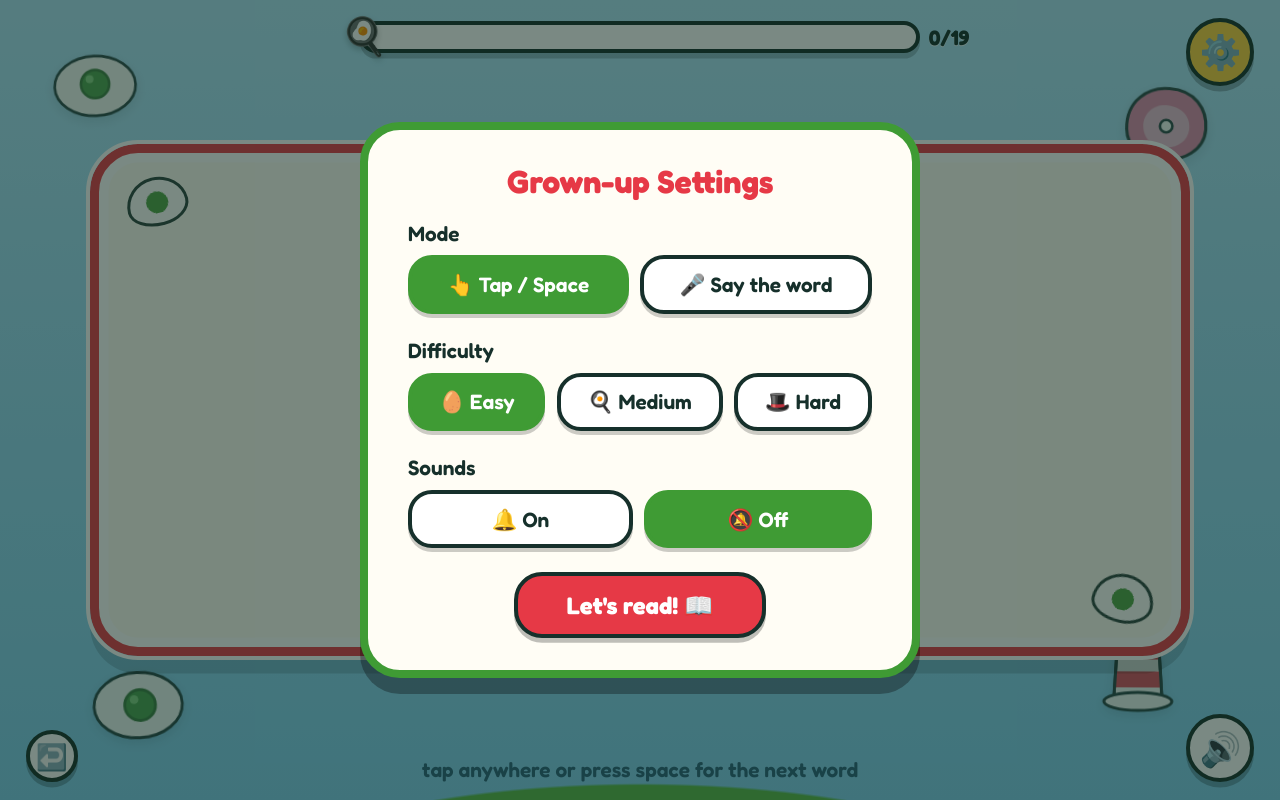
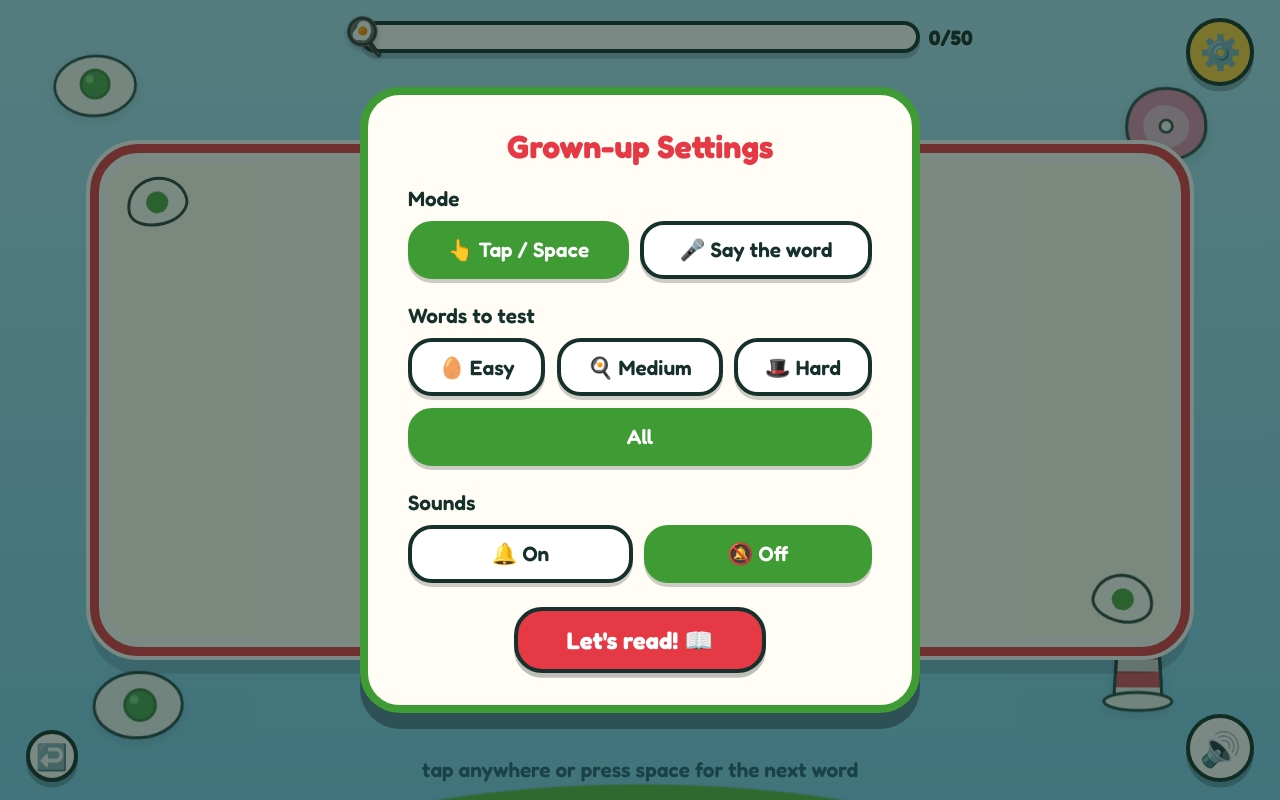
Before and after one commit to guygregory/eviegh, a plain HTML site: page index.html in a window 1280 px wide. Both pictures are taken after a click on the button "⚙️". Drawn offline with Linux system fonts and the light colour scheme.

Commit message:
Updated Easy, medium and hard words

```diff
--- a/index.html
+++ b/index.html
@@ -379,11 +379,12 @@
         <div id="speechNote"></div>
       </div>
       <div class="setting">
-        <div class="label">Difficulty</div>
+        <div class="label">Words to test</div>
         <div class="seg" id="diffSeg">
           <button data-diff="easy">🥚 Easy</button>
           <button data-diff="medium">🍳 Medium</button>
           <button data-diff="hard">🎩 Hard</button>
+          <button data-diff="all">All</button>
         </div>
       </div>
       <div class="setting">
@@ -406,23 +407,23 @@
    ============================================================ */
 const WORDS = [
   { w:"a",        tier:1 }, { w:"am",      tier:1 }, { w:"and",   tier:1 },
-  { w:"are",      tier:1 }, { w:"be",      tier:1 }, { w:"do",    tier:1 },
-  { w:"eat",      tier:1 }, { w:"the",     tier:1 }, { w:"I",     tier:1 },
+  { w:"be",       tier:1 }, { w:"do",      tier:1 }, { w:"I",     tier:1 },
   { w:"if",       tier:1 }, { w:"in",      tier:1 }, { w:"me",    tier:1 },
   { w:"not",      tier:1 }, { w:"on",      tier:1 }, { w:"or",    tier:1 },
   { w:"so",       tier:1 }, { w:"you",     tier:1 }, { w:"see",   tier:1 },
   { w:"say",      tier:1 },
-  { w:"boat",     tier:2 }, { w:"box",     tier:2 }, { w:"car",   tier:2 },
-  { w:"dark",     tier:2 }, { w:"eggs",    tier:2 }, { w:"fox",   tier:2 },
-  { w:"goat",     tier:2 }, { w:"good",    tier:2 }, { w:"green", tier:2 },
-  { w:"ham",      tier:2 }, { w:"here",    tier:2 }, { w:"let",   tier:2 },
-  { w:"like",     tier:2 }, { w:"may",     tier:2 }, { w:"rain",  tier:2 },
-  { w:"Sam",      tier:2 }, { w:"that",    tier:2 }, { w:"them",  tier:2 },
-  { w:"they",     tier:2 }, { w:"there",   tier:2 }, { w:"thank", tier:2 },
-  { w:"tree",     tier:2 }, { w:"try",     tier:2 }, { w:"will",  tier:2 },
-  { w:"with",     tier:2 }, { w:"house",   tier:2 }, { w:"mouse", tier:2 },
-  { w:"train",    tier:2 },
-  { w:"anywhere", tier:3 }, { w:"could",   tier:3 }, { w:"would", tier:3 }
+  { w:"are",      tier:2 }, { w:"boat",    tier:2 }, { w:"box",   tier:2 },
+  { w:"eat",      tier:2 }, { w:"eggs",    tier:2 }, { w:"fox",   tier:2 },
+  { w:"goat",     tier:2 }, { w:"ham",     tier:2 }, { w:"let",   tier:2 },
+  { w:"may",      tier:2 }, { w:"rain",    tier:2 }, { w:"Sam",   tier:2 },
+  { w:"that",     tier:2 }, { w:"the",     tier:2 }, { w:"them",  tier:2 },
+  { w:"will",     tier:2 }, { w:"with",    tier:2 },
+  { w:"anywhere", tier:3 }, { w:"car",     tier:3 }, { w:"could", tier:3 },
+  { w:"dark",     tier:3 }, { w:"good",    tier:3 }, { w:"green", tier:3 },
+  { w:"here",     tier:3 }, { w:"house",   tier:3 }, { w:"like",  tier:3 },
+  { w:"mouse",    tier:3 }, { w:"thank",   tier:3 }, { w:"there", tier:3 },
+  { w:"they",     tier:3 }, { w:"train",   tier:3 }, { w:"tree",  tier:3 },
+  { w:"try",      tier:3 }, { w:"would",   tier:3 }
 ];
 
 /* Sounds-alike words the speech recogniser may return instead.
@@ -463,7 +464,7 @@ const SR = window.SpeechRecognition || window.webkitSpeechRecognition;
 const LS_KEY = "eviegh-settings";
 
 const settings = Object.assign(
-  { mode:"manual", diff:"easy", sound:false },
+  { mode:"manual", diff:"all", sound:false },
   (() => { try { return JSON.parse(localStorage.getItem(LS_KEY)) || {}; } catch { return {}; } })()
 );
 if (settings.mode === "speech" && !SR) settings.mode = "manual";
@@ -488,15 +489,17 @@ const stage = $("stage"), wordEl = $("word"), hintEl = $("hint"),
 /* ============================================================
    DECK
    ============================================================ */
-const TIER_MAX = { easy:1, medium:2, hard:3 };
+const TIER_BY_DIFFICULTY = { easy:1, medium:2, hard:3 };
 
 function buildDeck(){
-  const max = TIER_MAX[settings.diff] || 1;
-  deck = WORDS.filter(x => x.tier <= max).map(x => x.w);
-  for (let i = deck.length - 1; i > 0; i--){           // Fisher–Yates
+  const tier = TIER_BY_DIFFICULTY[settings.diff] || 1;
+  const words = WORDS.filter(x => settings.diff === "all" || x.tier === tier);
+  for (let i = words.length - 1; i > 0; i--){           // Fisher–Yates
     const j = Math.floor(Math.random() * (i + 1));
-    [deck[i], deck[j]] = [deck[j], deck[i]];
+    [words[i], words[j]] = [words[j], words[i]];
   }
+  if (settings.diff === "all") words.sort((first, second) => second.tier - first.tier);
+  deck = words.map(x => x.w);
   total = deck.length;
   history = [];
 }
```
